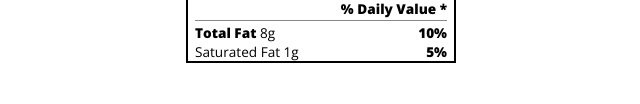
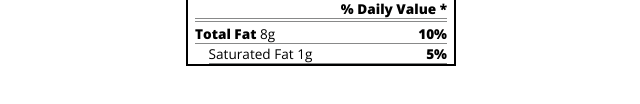
Before and after one commit to soynassir/nutrition-label, a plain HTML site: page index.html in a window 1280 px wide. Shown: the part 182-286 px from the top of the page, without its empty margins (319-959 px from the left). Drawn offline with nearby package versions, Linux system fonts and the light colour scheme.

Commit message:
Update styles.css
Step 47

```diff
--- a/styles.css
+++ b/styles.css
@@ -80,3 +80,11 @@ p {
 .right {
   justify-content: flex-end;
 }
+
+.indent {
+  margin-left: 1em;
+}
+
+.daily-value p {
+  border-bottom: 1px solid #888989;
+}
```
